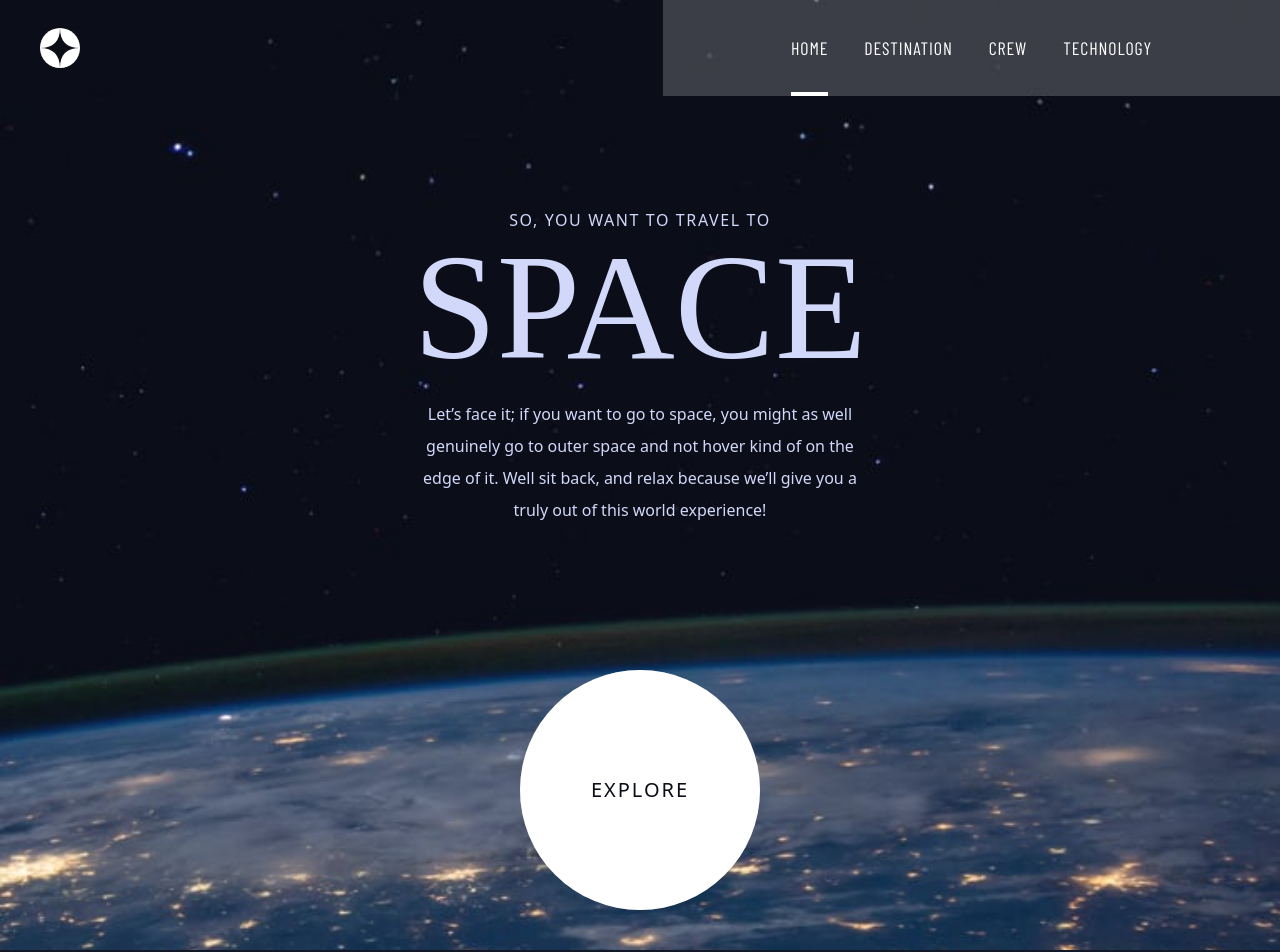
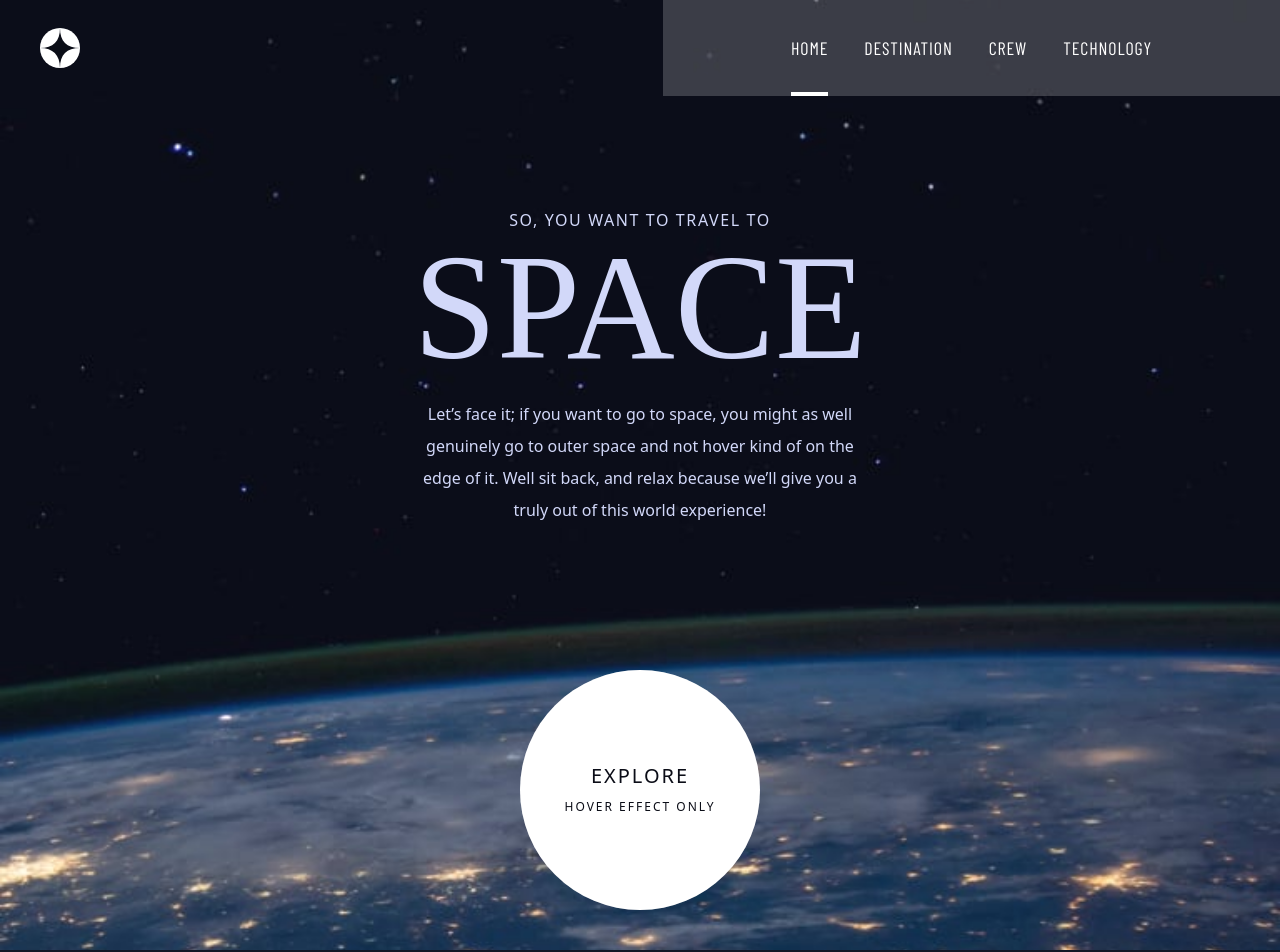
Before and after one commit to victoriacheng15/fem-space-tourism, a React (Vite) app: page / in a window 1280 px wide. Shown: the top 952 px of the page. Built offline with nearby package versions, Linux system fonts and the light colour scheme; a web font is replaced by a local one.

Commit message:
refactor: remoe link and info visitor it is hover effect only

```diff
--- a/src/components/TravelInfo/Explore.jsx
+++ b/src/components/TravelInfo/Explore.jsx
@@ -2,12 +2,11 @@ import React from 'react';
 
 const Explore = () => (
   <div className="ease relative grid aspect-square w-40 place-items-center rounded-full bg-white duration-300 content-none after:absolute after:h-full after:w-full after:rounded-full after:bg-white/25 hover:after:scale-150 focus:after:scale-150 md:w-60 bpCustom:w-72">
-    <a
-      href="/"
-      className="relative z-30 text-xl uppercase tracking-widest text-clrDark-925"
-    >
+    <p className="relative z-30 text-center text-xl uppercase tracking-widest text-clrDark-925">
       explore
-    </a>
+      <br />
+      <span className="text-xs">hover effect only</span>
+    </p>
   </div>
 );
 
```
